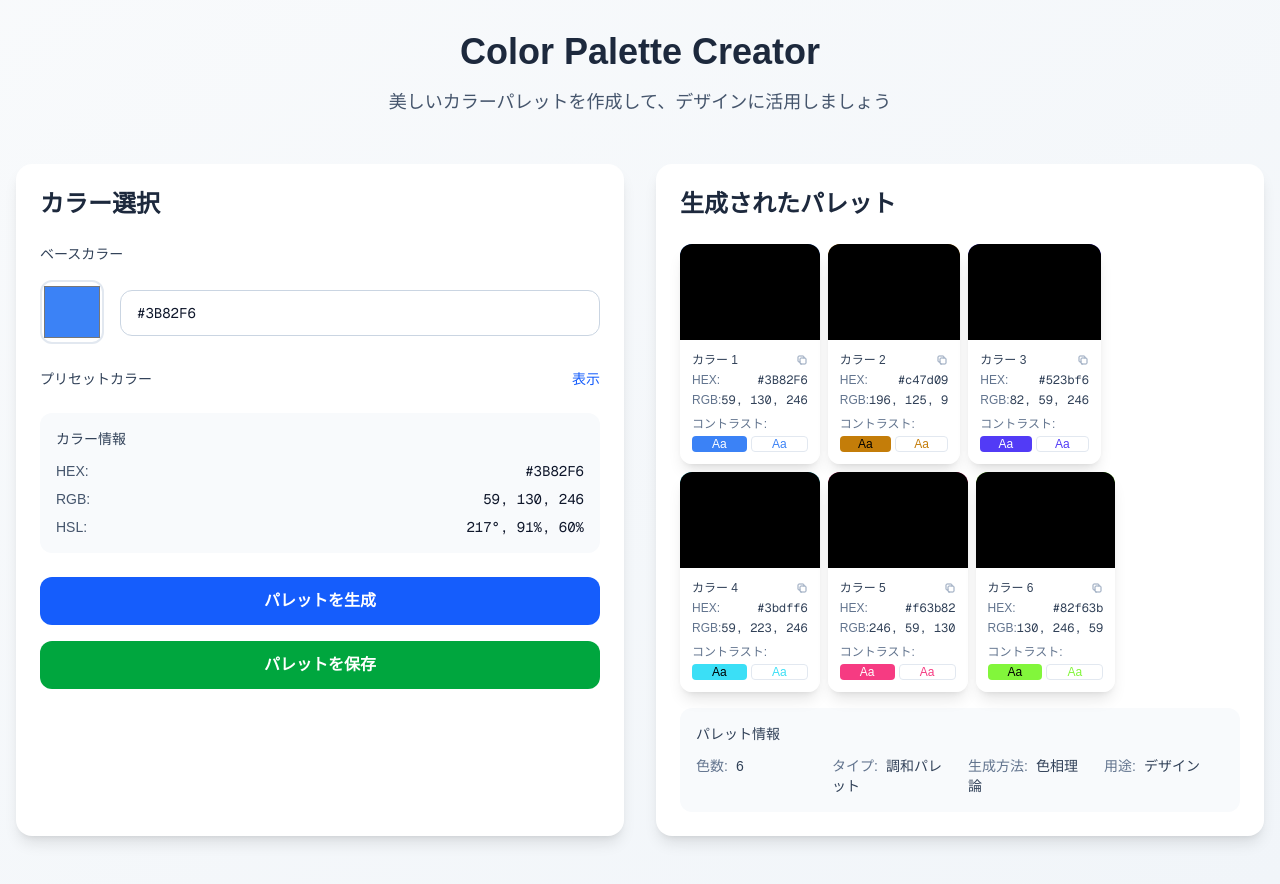
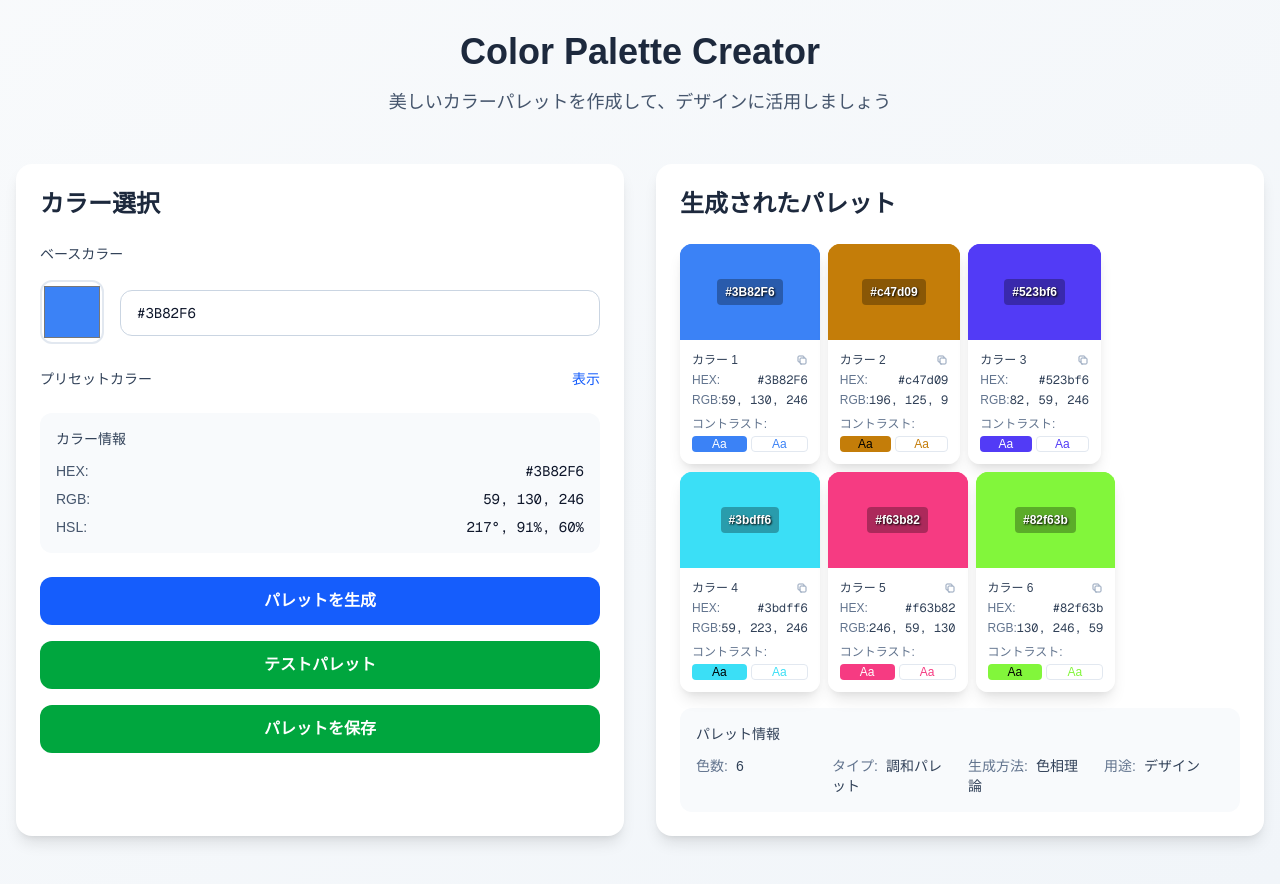
Before and after one commit to yui468/Cursor_test, a Next.js app: page / in a window 1280 px wide. Both pictures are taken after a click on the button "パレットを生成". Shown: the top 884 px of the page. Built offline with nearby package versions, Linux system fonts and the light colour scheme.

Commit message:
Enhance ColorPalette UI with hover effects and color display improvements
Co-authored-by: me648ruadoresu <me648ruadoresu@gmail.com>

```diff
--- a/src/app/components/ColorPalette.tsx
+++ b/src/app/components/ColorPalette.tsx
@@ -37,6 +37,10 @@ export default function ColorPalette({ colors }: ColorPaletteProps) {
     return color;
   };
 
+  if (colors.length === 0) {
+    return <div>色配列が空です</div>;
+  }
+
   return (
     <div className="space-y-4">
       {/* 色を横並びで表示 */}
@@ -46,22 +50,51 @@ export default function ColorPalette({ colors }: ColorPaletteProps) {
           return (
             <div
               key={index}
-              className="group relative rounded-xl overflow-hidden shadow-lg hover:shadow-xl transition-all duration-300 transform hover:scale-105 flex-shrink-0"
-              style={{ minWidth: '120px', maxWidth: '200px' }}
+              style={{
+                minWidth: '120px',
+                maxWidth: '200px',
+                borderRadius: '12px',
+                overflow: 'hidden',
+                boxShadow: '0 10px 15px -3px rgba(0, 0, 0, 0.1), 0 4px 6px -2px rgba(0, 0, 0, 0.05)',
+                transition: 'all 0.3s',
+                flexShrink: 0,
+                position: 'relative'
+              }}
+              onMouseEnter={(e) => {
+                e.currentTarget.style.transform = 'scale(1.05)';
+                e.currentTarget.style.boxShadow = '0 20px 25px -5px rgba(0, 0, 0, 0.1), 0 10px 10px -5px rgba(0, 0, 0, 0.04)';
+              }}
+              onMouseLeave={(e) => {
+                e.currentTarget.style.transform = 'scale(1)';
+                e.currentTarget.style.boxShadow = '0 10px 15px -3px rgba(0, 0, 0, 0.1), 0 4px 6px -2px rgba(0, 0, 0, 0.05)';
+              }}
             >
               {/* カラー表示 */}
               <div
-                className="h-24 w-full relative cursor-pointer"
-                style={{ backgroundColor: validColor }}
+                style={{
+                  backgroundColor: validColor,
+                  height: '96px',
+                  width: '100%',
+                  cursor: 'pointer',
+                  display: 'flex',
+                  alignItems: 'center',
+                  justifyContent: 'center',
+                  position: 'relative',
+                  border: `2px solid ${validColor}` // カラーに合わせた境界線
+                }}
                 onClick={() => copyToClipboard(validColor, index)}
-              >
-                {/* ホバー時のオーバーレイ */}
-                <div className="absolute inset-0 bg-black bg-opacity-0 group-hover:bg-opacity-20 transition-all duration-200 flex items-center justify-center">
-                  <div className="opacity-0 group-hover:opacity-100 transition-opacity duration-200">
-                    <div className="bg-white bg-opacity-90 rounded-lg px-2 py-1 text-xs font-medium text-slate-800">
-                      {copiedIndex === index ? 'コピー！' : 'クリック'}
-                    </div>
-                  </div>
+                title={`Color: ${validColor}`}
+                              >
+                <div style={{
+                  fontSize: '12px',
+                  color: 'white',
+                  textShadow: '1px 1px 2px black',
+                  fontWeight: 'bold',
+                  background: 'rgba(0,0,0,0.3)',
+                  padding: '4px 8px',
+                  borderRadius: '4px'
+                }}>
+                  {validColor}
                 </div>
               </div>
 
--- a/src/app/page.tsx
+++ b/src/app/page.tsx
@@ -17,7 +17,6 @@ export default function Home() {
   // パレットを生成する関数
   const generatePalette = () => {
     const newPalette = generateColorPalette(currentColor);
-    console.log('生成されたパレット:', newPalette); // デバッグ出力
     setPalette(newPalette);
   };
 
@@ -61,6 +60,15 @@ export default function Home() {
                 className="w-full bg-blue-600 hover:bg-blue-700 text-white font-semibold py-3 px-6 rounded-xl transition-colors duration-200"
               >
                 パレットを生成
+              </button>
+              <button
+                onClick={() => {
+                  const testColors = ['#3B82F6', '#c47d09', '#523bf6', '#3bdff6', '#f63b82', '#f6b23b'];
+                  setPalette(testColors);
+                }}
+                className="w-full bg-green-600 hover:bg-green-700 text-white font-semibold py-3 px-6 rounded-xl transition-colors duration-200"
+              >
+                テストパレット
               </button>
               {palette.length > 0 && (
                 <button
```
